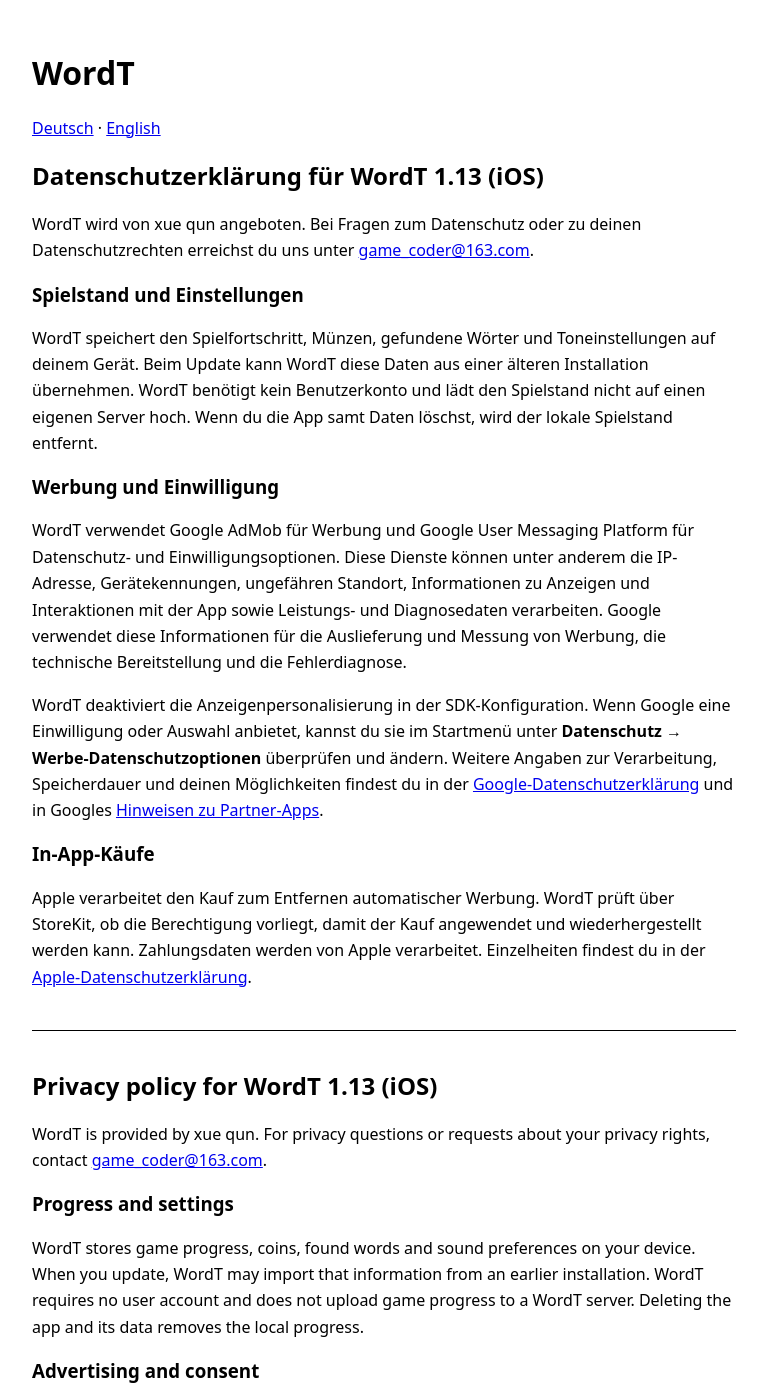
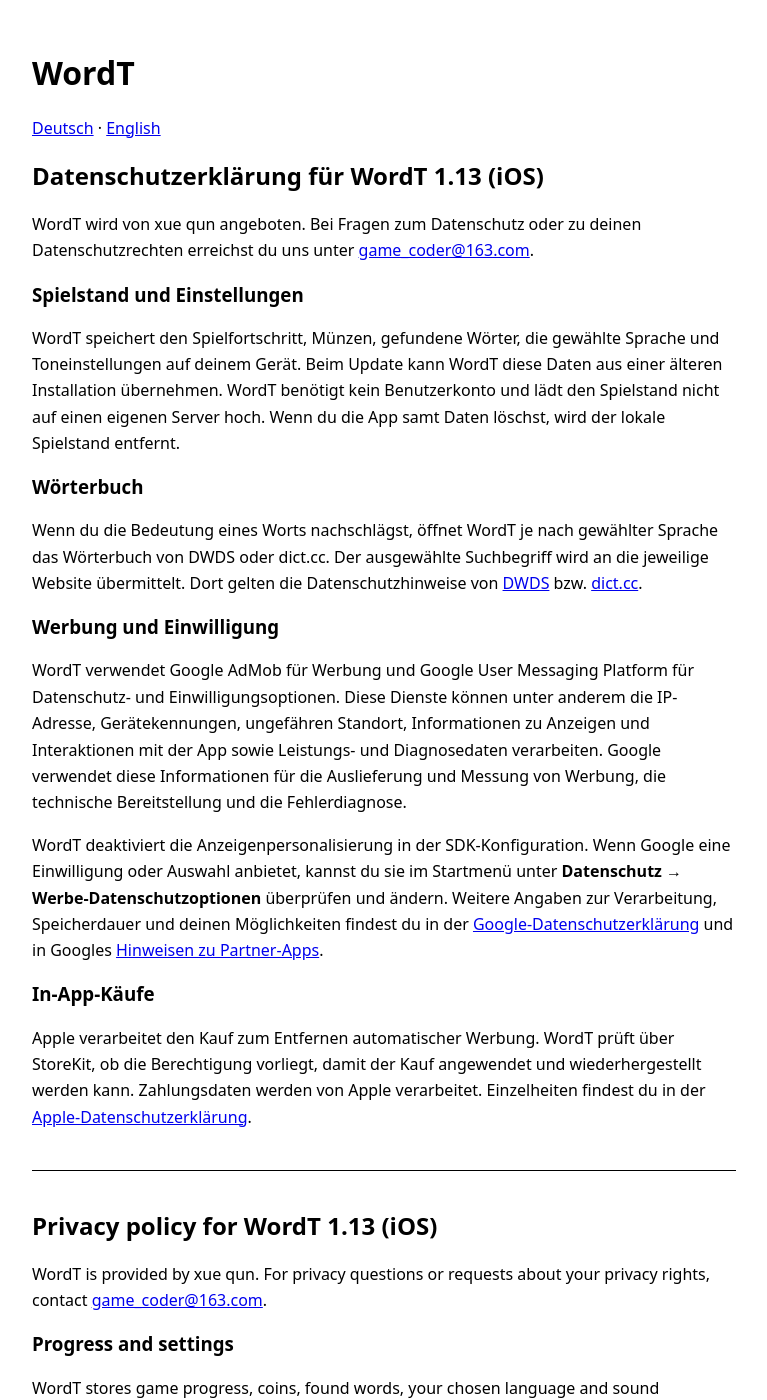
Before and after one commit to KIRINGAME/KIRINGAME.github.io, a Jekyll site: the page game/wordt/privacy/index.html, which Jekyll copies as it is, in a window 1280 px wide and 1400 px high. Shown: the whole window, without its empty margins (256-1023 px from the left). Built offline with Jekyll 4.4.1, drawn with Linux system fonts in a browser that asks for light colours; some of the changed text lies outside the part shown.

Commit message:
Explain language preferences and online dictionary lookups

```diff
--- a/game/wordt/privacy/index.html
+++ b/game/wordt/privacy/index.html
@@ -19,7 +19,9 @@
     <h2 id="de-title">Datenschutzerklärung für WordT 1.13 (iOS)</h2>
     <p>WordT wird von xue qun angeboten. Bei Fragen zum Datenschutz oder zu deinen Datenschutzrechten erreichst du uns unter <a href="mailto:game_coder@163.com">game_coder@163.com</a>.</p>
     <h3>Spielstand und Einstellungen</h3>
-    <p>WordT speichert den Spielfortschritt, Münzen, gefundene Wörter und Toneinstellungen auf deinem Gerät. Beim Update kann WordT diese Daten aus einer älteren Installation übernehmen. WordT benötigt kein Benutzerkonto und lädt den Spielstand nicht auf einen eigenen Server hoch. Wenn du die App samt Daten löschst, wird der lokale Spielstand entfernt.</p>
+    <p>WordT speichert den Spielfortschritt, Münzen, gefundene Wörter, die gewählte Sprache und Toneinstellungen auf deinem Gerät. Beim Update kann WordT diese Daten aus einer älteren Installation übernehmen. WordT benötigt kein Benutzerkonto und lädt den Spielstand nicht auf einen eigenen Server hoch. Wenn du die App samt Daten löschst, wird der lokale Spielstand entfernt.</p>
+    <h3>Wörterbuch</h3>
+    <p>Wenn du die Bedeutung eines Worts nachschlägst, öffnet WordT je nach gewählter Sprache das Wörterbuch von DWDS oder dict.cc. Der ausgewählte Suchbegriff wird an die jeweilige Website übermittelt. Dort gelten die Datenschutzhinweise von <a href="https://www.dwds.de/d/datenschutz">DWDS</a> bzw. <a href="https://www.dict.cc/?s=about%3A">dict.cc</a>.</p>
     <h3>Werbung und Einwilligung</h3>
     <p>WordT verwendet Google AdMob für Werbung und Google User Messaging Platform für Datenschutz- und Einwilligungsoptionen. Diese Dienste können unter anderem die IP-Adresse, Gerätekennungen, ungefähren Standort, Informationen zu Anzeigen und Interaktionen mit der App sowie Leistungs- und Diagnosedaten verarbeiten. Google verwendet diese Informationen für die Auslieferung und Messung von Werbung, die technische Bereitstellung und die Fehlerdiagnose.</p>
     <p>WordT deaktiviert die Anzeigenpersonalisierung in der SDK-Konfiguration. Wenn Google eine Einwilligung oder Auswahl anbietet, kannst du sie im Startmenü unter <strong>Datenschutz → Werbe-Datenschutzoptionen</strong> überprüfen und ändern. Weitere Angaben zur Verarbeitung, Speicherdauer und deinen Möglichkeiten findest du in der <a href="https://policies.google.com/privacy?hl=de">Google-Datenschutzerklärung</a> und in Googles <a href="https://policies.google.com/technologies/partner-sites?hl=de">Hinweisen zu Partner-Apps</a>.</p>
@@ -30,7 +32,9 @@
     <h2 id="en-title">Privacy policy for WordT 1.13 (iOS)</h2>
     <p>WordT is provided by xue qun. For privacy questions or requests about your privacy rights, contact <a href="mailto:game_coder@163.com">game_coder@163.com</a>.</p>
     <h3>Progress and settings</h3>
-    <p>WordT stores game progress, coins, found words and sound preferences on your device. When you update, WordT may import that information from an earlier installation. WordT requires no user account and does not upload game progress to a WordT server. Deleting the app and its data removes the local progress.</p>
+    <p>WordT stores game progress, coins, found words, your chosen language and sound preferences on your device. When you update, WordT may import that information from an earlier installation. WordT requires no user account and does not upload game progress to a WordT server. Deleting the app and its data removes the local progress.</p>
+    <h3>Dictionary lookup</h3>
+    <p>When you look up a word, WordT opens the DWDS or dict.cc dictionary for your chosen language. The selected search term is sent to that website. The relevant privacy notice is available from <a href="https://www.dwds.de/d/datenschutz">DWDS</a> or <a href="https://www.dict.cc/?s=about%3A">dict.cc</a>.</p>
     <h3>Advertising and consent</h3>
     <p>WordT uses Google AdMob to show ads and Google User Messaging Platform to offer privacy and consent choices. These services may process information such as IP address, device identifiers, approximate location, ad and app interactions, and performance and diagnostic data. Google uses the information to deliver and measure ads, operate its services and diagnose issues.</p>
     <p>WordT disables ad personalization in its SDK configuration. Where Google offers privacy choices, you can review or change them from <strong>Datenschutz → Werbe-Datenschutzoptionen</strong> on the home screen. For more information about Google's handling and retention of data and available controls, see the <a href="https://policies.google.com/privacy?hl=en">Google Privacy Policy</a> and <a href="https://policies.google.com/technologies/partner-sites?hl=en">Google's partner app notice</a>.</p>
```
